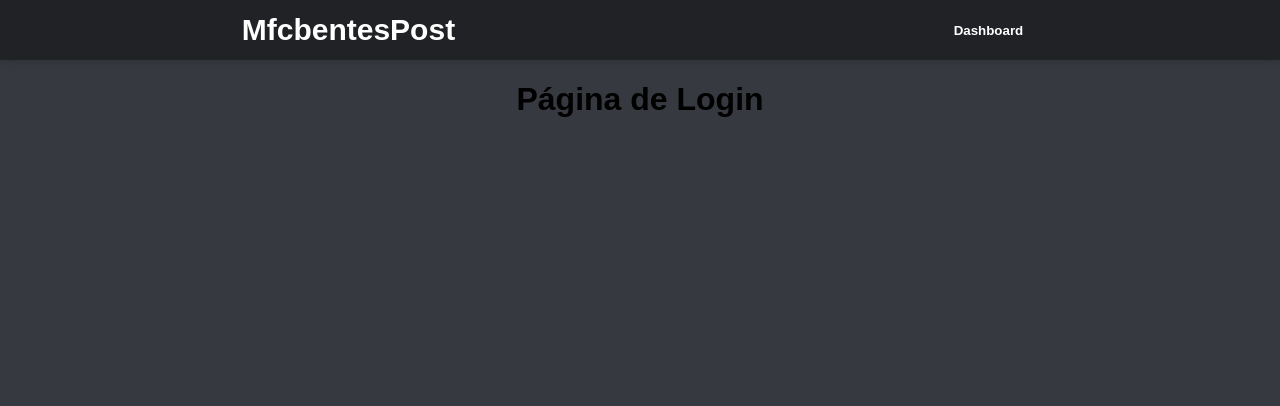
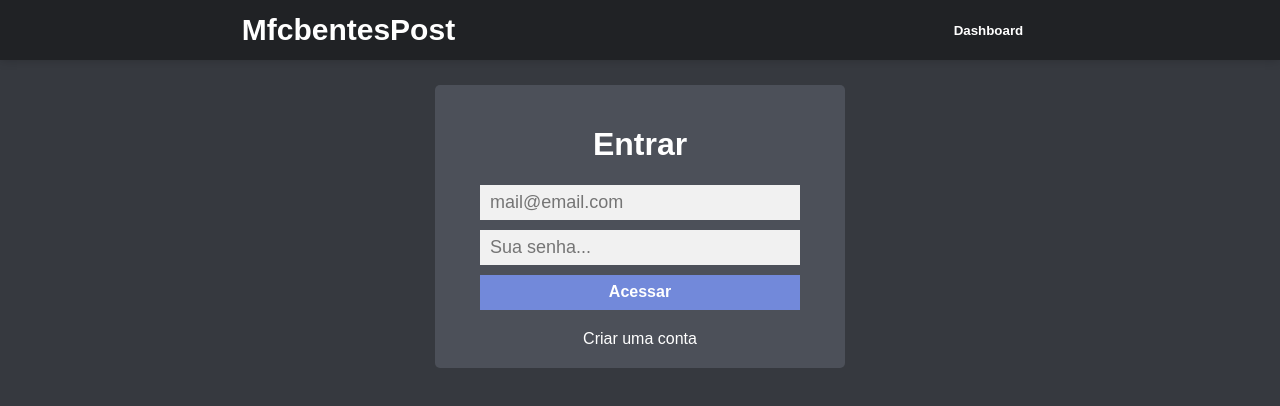
Before and after one commit to mfcbentes/mfcbentes-post, a Vue app: page /login in a window 1280 px wide. Shown: the top 406 px of the page. Built offline with nearby package versions, Linux system fonts and the light colour scheme; no server answers.

Commit message:
Criar pagina Login

```diff
--- a/src/pages/Home.vue
+++ b/src/pages/Home.vue
@@ -12,118 +12,4 @@ export default {
 </script>
 
 <style scoped>
-.newpost {
-  height: 460px;
-  background: #4c5059;
-  margin-right: 15px;
-  display: flex;
-  flex-direction: column;
-  padding: 0px 20px;
-}
-
-.postarea {
-  width: 600px;
-  max-width: 700px;
-  background-color: #4c5059;
-  padding: 10px 20px;
-}
-
-.newpost span {
-  padding-bottom: 10px;
-  font-style: italic;
-  color: #fff;
-}
-
-.newpost textarea {
-  resize: none;
-  margin-bottom: 15px;
-  padding: 10px;
-  font-size: 15px;
-  background: #fafafa;
-  border: 0;
-  outline: none;
-}
-
-.newpost button {
-  height: 35px;
-  border: 0;
-  background-color: #7289da;
-  color: #fff;
-  font-weight: bold;
-  font-size: 15px;
-  cursor: pointer;
-  transition: all 0.4s;
-  margin-bottom: 25px;
-  border-radius: 5px;
-  padding: 10px 0px;
-}
-
-.newpost button:hover {
-  background-color: #89a1f8;
-}
-
-.action-post button {
-  cursor: pointer;
-  border: 0;
-  background: transparent;
-  color: #ffb800;
-  outline: none;
-  padding: 0px 10px;
-}
-
-.post {
-  margin-bottom: 15px;
-}
-
-.post h1 {
-  cursor: pointer;
-}
-
-.post div {
-  margin: 0;
-  padding: 0;
-}
-.post p {
-  color: #fff;
-  white-space: pre-line;
-}
-
-.post:not(:first-child) {
-  border-top: 1px solid rgb(175, 175, 175);
-}
-
-.postarea.loading {
-  width: 600px;
-}
-
-.postarea.loading h2 {
-  text-align: center;
-}
-
-.newpost h2 {
-  color: #fff;
-}
-
-.postarea h2 {
-  color: #fff;
-  padding-right: 25px;
-}
-.postarea h1 {
-  color: #fff;
-  padding-right: 25px;
-}
-
-.headerPerfil {
-  margin-bottom: 15px;
-}
-
-.headerPerfil h2 {
-  color: #fff;
-}
-.headerPerfil span {
-  color: #fff;
-}
-.headerPerfil span strong {
-  color: #ffb800;
-}
 </style>
--- a/src/pages/Login.vue
+++ b/src/pages/Login.vue
@@ -1,15 +1,99 @@
 <template>
   <div id="login">
-    <h1>Página de Login</h1>
+    <div class="loginArea" v-if="login">
+      <h1>Entrar</h1>
+      <form>
+        <input type="email" placeholder="mail@email.com" v-model="email" />
+        <input type="password" placeholder="Sua senha..." v-model="senha" />
+        <button type="submit">Acessar</button>
+      </form>
+      <a v-on:click="toogleBtn">Criar uma conta</a>
+    </div>
+    <div class="loginArea" v-else>
+      <h1>Cadastrar</h1>
+      <form>
+        <input type="text" placeholder="Nome" v-model="nome" />
+        <input type="email" placeholder="mail@email.com" v-model="email" />
+        <input type="password" placeholder="Sua senha..." v-model="senha" />
+        <button type="submit">Cadastrar</button>
+      </form>
+      <a v-on:click="toogleBtn">Já possuo uma conta</a>
+    </div>
   </div>
 </template>
 
 <script>
 export default {
   name: "Login",
+  data() {
+    return {
+      nome: "",
+      email: "",
+      senha: "",
+      login: true,
+    };
+  },
+  methods: {
+    toogleBtn() {
+      this.login = !this.login;
+      this.nome = "";
+      this.email = "";
+      this.senha = "";
+    },
+  },
   components: {},
 };
 </script>
 
 <style scoped>
+h1 {
+  text-align: center;
+  color: #fff;
+}
+
+.loginArea {
+  display: flex;
+  align-items: center;
+  flex-direction: column;
+  padding: 20px;
+  margin-top: 25px;
+  max-width: 600px;
+  background: #4c5059;
+  border-radius: 5px;
+}
+
+form {
+  display: flex;
+  flex-direction: column;
+  margin: 0 25px;
+}
+
+input {
+  margin-bottom: 10px;
+  height: 15px;
+  width: 300px;
+  font-size: 18px;
+  padding: 10px;
+  outline: none;
+  border: 0;
+  background: rgb(241, 241, 241);
+}
+
+button {
+  height: 35px;
+  border: 0;
+  background-color: #7289da;
+  color: #fff;
+  font-size: 16px;
+  font-weight: 600;
+  outline: none;
+  cursor: pointer;
+}
+
+.loginArea a {
+  margin-top: 20px;
+  text-decoration: none;
+  color: #fff;
+  cursor: pointer;
+}
 </style>
```
Also changed, not shown: src/pages/home.css (added, +116 -0 lines).
